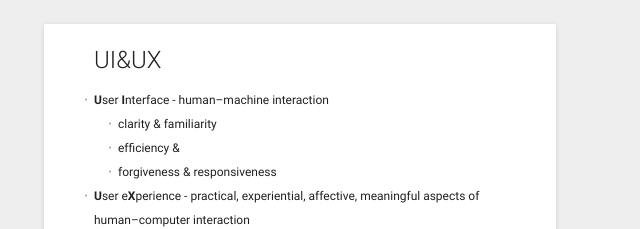
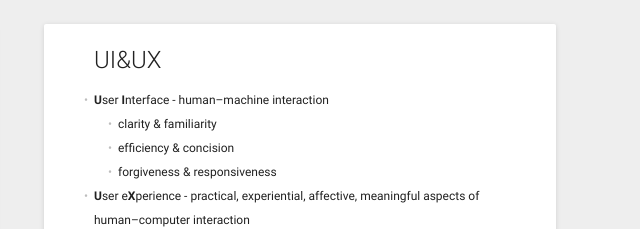
Before and after one commit to zmeecer/frontend-introduction, a website: page index.html in a window 1280 px wide. Shown: the part 3160-3389 px from the top of the page, 564-1204 px from the left. Drawn offline with Linux system fonts and the light colour scheme.

Commit message:
fixed typo

```diff
--- a/index.html
+++ b/index.html
@@ -198,7 +198,7 @@
       <li><b>U</b>ser <b>I</b>nterface - human–machine interaction</li>
       <ul>
         <li>clarity &amp; familiarity</li>
-        <li>efficiency &amp; </li>
+        <li>efficiency &amp; concision</li>
         <li>forgiveness &amp; responsiveness</li>
       </ul>
       <li><b>U</b>ser e<b>X</b>perience - practical, experiential, affective, meaningful aspects of human–computer interaction</li>
```
